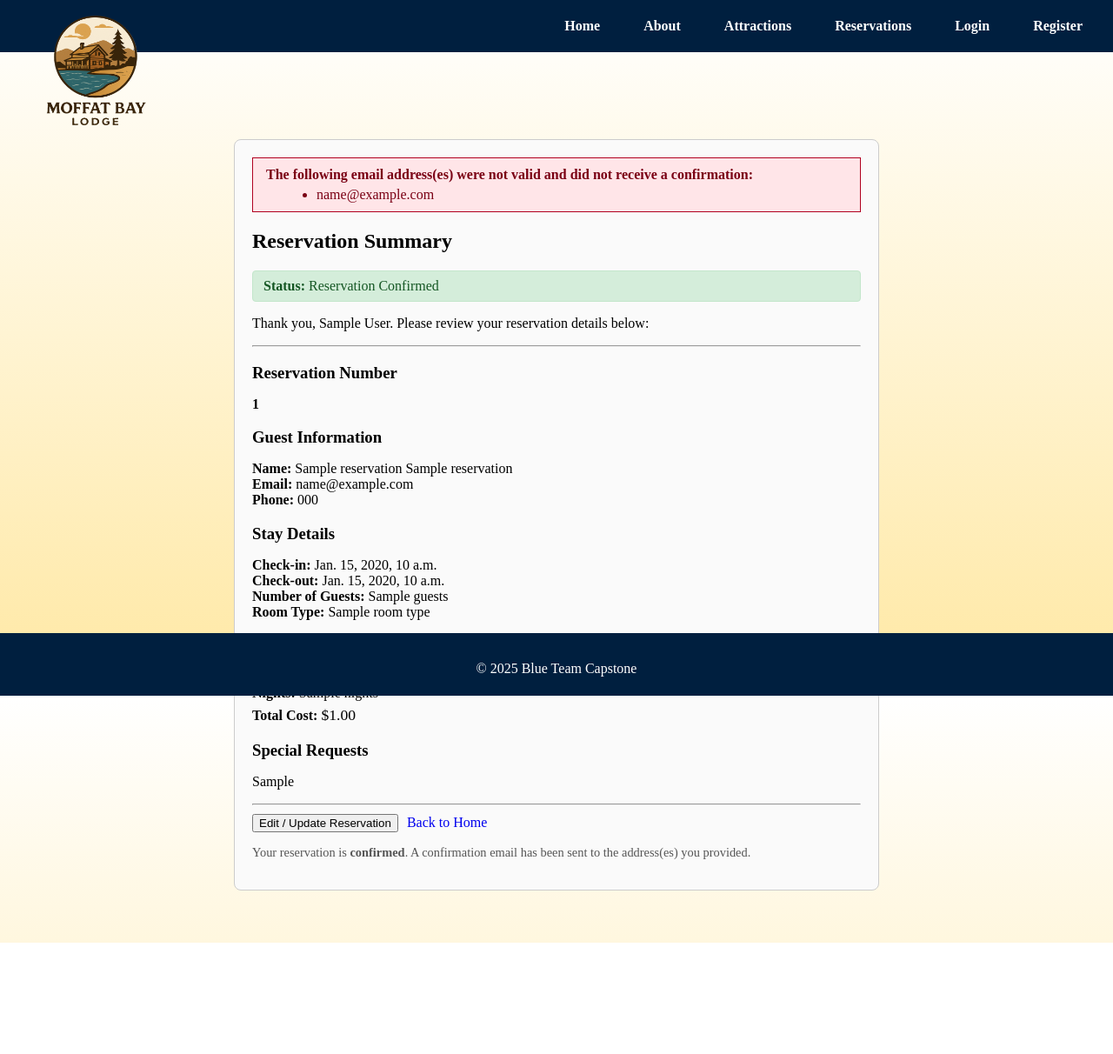
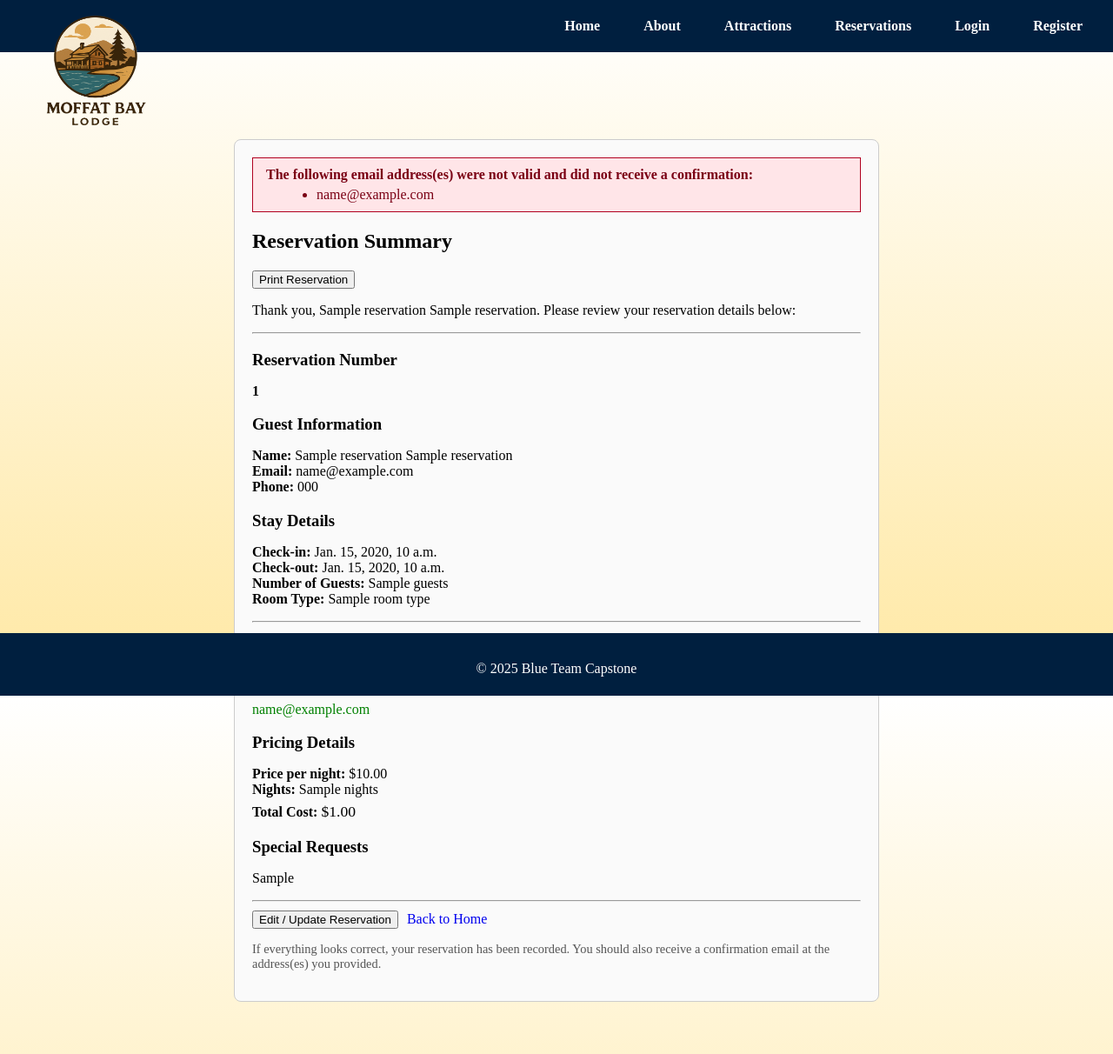
Before and after one commit to jessmonnier/moffatbay, a Django app: template web/templates/pages/confirmation.html in a window 1280 px wide. Shown: the whole page at 87% size. Before the commit the page ends 1084 px from the top, so only its background shows below. Run offline with Django 5.2, Linux system fonts and the light colour scheme; the template is opened without the code that fills it: most values are stand-ins (such as "Sample title", 1, 10 or a date in 2020); data that the repository does not hold is empty.

Commit message:
added printing and secondary email option

```diff
--- a/web/templates/pages/confirmation.html
+++ b/web/templates/pages/confirmation.html
@@ -20,22 +20,17 @@
   {% endif %}
 
   <h2 style="margin-top: 0;">Reservation Summary</h2>
-  {% if is_hold %}
-    <div style="padding: 8px 12px; background-color: #fff3cd; border: 1px solid #ffeeba;
-                color: #856404; border-radius: 4px; margin-bottom: 15px;">
-      <strong>Status:</strong> Reservation On Hold
-      <br>
-      <span style="font-size: 0.9rem;">
-        Payment or confirmation is still required. Your room is not fully secured yet.
-      </span>
-    </div>
-  {% else %}
-    <div style="padding: 8px 12px; background-color: #d4edda; border: 1px solid #c3e6cb;
-                color: #155724; border-radius: 4px; margin-bottom: 15px;">
-      <strong>Status:</strong> Reservation Confirmed
-    </div>
-  {% endif %}
-  <p>Thank you, {{ first_name }} {{ last_name }}. Please review your reservation details below:</p>
+
+<button onclick="window.print()" class="print-btn">
+    Print Reservation
+</button>
+
+<p>
+  Thank you,
+  {{ reservation.guest_first_name }}
+  {{ reservation.guest_last_name }}.
+  Please review your reservation details below:
+</p>
 
   <hr />
 
@@ -62,6 +57,31 @@
     <li><strong>Room Type:</strong> {{ reservation.room_type.name }}</li>
   </ul>
   </section>
+
+<hr>
+
+<h3>Send Confirmation to Another Email</h3>
+
+<form action="{% url 'send_secondary_email' %}" method="post" style="margin-top: 10px;">
+    {% csrf_token %}
+    <input type="hidden" name="reservation_id" value="{{ reservation.id }}">
+
+    <label for="secondary_email"><strong>Additional Email:</strong></label>
+    <input type="email" id="secondary_email" name="secondary_email" required>
+    <button type="submit">Send Email</button>
+</form>
+
+{% if secondary_email_status %}
+  <p style="color: green; margin-top: 10px;">
+    {{ secondary_email_status }}
+  </p>
+{% endif %}
+
+{% if secondary_email_error %}
+  <p style="color: darkred; margin-top: 10px;">
+    {{ secondary_email_error }}
+  </p>
+{% endif %}
 
   <section style="margin-bottom: 16px;">
     <h3 style="margin-bottom: 4px;">Pricing Details</h3>
@@ -103,17 +123,11 @@
     </a>
   </div>
 
-{% if is_hold %}
   <p style="margin-top: 15px; font-size: 0.9rem; color: #555;">
-    Your reservation is currently <strong>on hold</strong>.
-    Please complete any required steps to finalize your booking.
+    If everything looks correct, your reservation has been recorded. You should
+    also receive a confirmation email at the address(es) you provided.
   </p>
-{% else %}
-  <p style="margin-top: 15px; font-size: 0.9rem; color: #555;">
-    Your reservation is <strong>confirmed</strong>.
-    A confirmation email has been sent to the address(es) you provided.
-  </p>
-{% endif %}
+</div>
 
-</div>
+
 {% endblock %}
```
